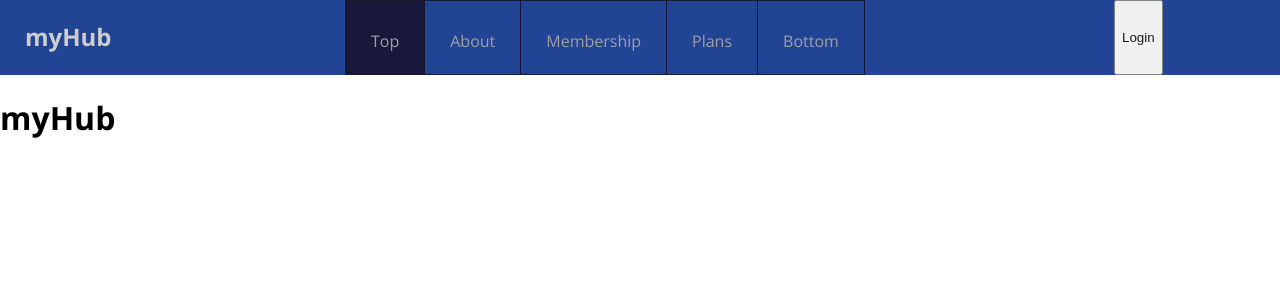
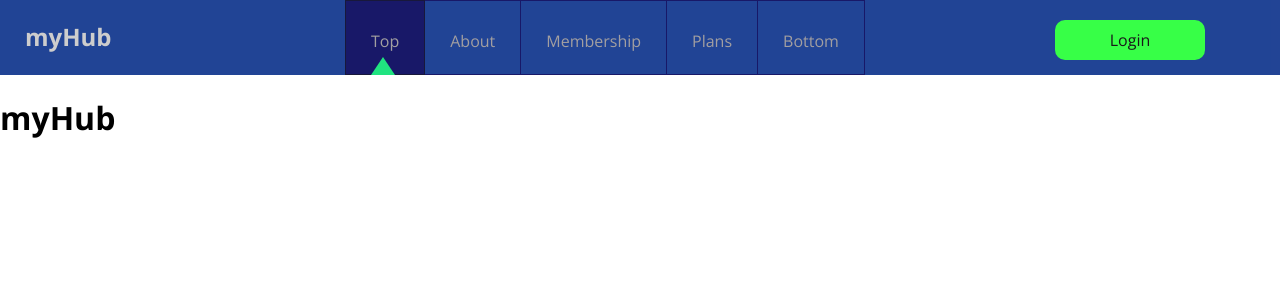
Before and after one commit to unholydeath7856/Archelois.com, a PHP site: page / in a window 1280 px wide. Shown: the top 300 px of the page. Run offline with PHP 8.4, Linux system fonts and the light colour scheme.

Commit message:
working on header and centering css triangle through absolute positioning and sass as well as need hero-bg-img

```diff
--- /dev/null
+++ b/Assets/Scripts/JS/events.js
@@ -0,0 +1,13 @@
+
+//Click Functions
+
+//Active nav update
+$('.nav-link').click(function () {
+  $('.nav-link').removeAttr('id','active');
+  $(this).prop('id','active');
+});
+
+//login open login module
+$('.btn-login').click(function () {
+  console.log("SUMMON THE LOGIN");
+})
--- a/Assets/Styles/CSS/main.css
+++ b/Assets/Styles/CSS/main.css
@@ -8,8 +8,8 @@ html, body {
   .header .navbar-fluid {
     opacity: 0.9;
     display: flex;
+    width: 100%;
     height: 75px;
-    width: 100%;
     background-color: #0A308A; }
     .header .navbar-fluid .brand-container {
       margin-left: 25px;
@@ -24,8 +24,8 @@ html, body {
       display: flex;
       border-left: 1px solid #000026;
       display: inline-flex;
+      width: 60%;
       height: 100%;
-      width: 60%;
       vertical-align: middle; }
       .header .navbar-fluid .nav-link-container .nav-link {
         display: flex;
@@ -34,13 +34,47 @@ html, body {
         height: 80%;
         padding: 10px 25px;
         padding-bottom: 3px;
-        border: 1px solid #000026;
+        border: 1px solid #000058;
         border-left: none;
         text-decoration: none;
         color: #989597; }
+        .header .navbar-fluid .nav-link-container .nav-link:hover {
+          border: 1px solid #00003f;
+          border-left: none;
+          background-color: #001771; }
       .header .navbar-fluid .nav-link-container #active {
-        background-color: #000026;
-        border: 1px solid #000012;
+        background-color: #000058;
+        border: 1px solid #000026;
         border-left: none; }
+        .header .navbar-fluid .nav-link-container #active:before {
+          top: 3.55em;
+          position: absolute;
+          width: 0;
+          height: 0;
+          content: '';
+          z-index: 2;
+          display: inline-block;
+          vertical-align: middle;
+          border-bottom: 18px solid #08E073;
+          border-left: 12px solid transparent;
+          border-right: 12px solid transparent; }
+    .header .navbar-fluid .btn-login {
+      cursor: pointer;
+      font-family: "Open Sans";
+      font-size: 16px;
+      width: 150px;
+      height: 40px;
+      top: 20px;
+      right: 75px;
+      position: absolute;
+      outline: none;
+      border: none;
+      border-radius: 10px;
+      background-color: #22ff34; }
+      .header .navbar-fluid .btn-login:active {
+        -webkit-box-shadow: inset 0px 0px 5px 2px rgba(0, 0, 0, 0.75);
+        -moz-box-shadow: inset 0px 0px 5px 2px rgba(0, 0, 0, 0.75);
+        box-shadow: inset 0px 0px 5px 2px rgba(0, 0, 0, 0.75);
+        background-color: #d1ffe3; }
 
 /*# sourceMappingURL=main.css.map */
--- /dev/null
+++ b/Assets/Styles/Sass/1-tools/functions.scss
@@ -0,0 +1,23 @@
+@function opposite-direction($directions) {
+      $opposite-directions: ();
+      $direction-map: (
+    'top': 'bottom',
+    'right': 'left',
+    'bottom': 'top',
+    'left': 'right',
+    'ltr': 'rtl',
+    'rtl': 'ltr'
+  );
+
+  @each $direction in $directions {
+    $opposite-direction: map-get($direction-map, $direction);
+        @if $opposite-direction != null {
+      $opposite-directions: append($opposite-directions, #{$opposite-direction});
+    }
+    @else {
+      @warn "No opposite direction can be found for `#{$direction}`.";
+    }
+  }
+
+  @return $opposite-directions;
+}
--- /dev/null
+++ b/Assets/Styles/Sass/1-tools/mixins.scss
@@ -0,0 +1,97 @@
+//-=+=- Mixins -=+=-
+//Size: Allows You to set width, height
+//Position: pass the mixin the style of position accept for flex
+//and then pass your size args
+//Prefix: set prefixs for all internet browsers
+//pass in the css then the browsers you need
+//Breakpoint Handler: sets quick media queries thorugh mixin string pass
+//Triangle: creates a triangle through css
+
+@import "functions.scss";
+
+@mixin size($width,$height: $width) {
+  width: $width;
+  height: $height;
+}
+
+@mixin position($position, $args) {
+  @each $o in top right bottom left {
+    $i: index($args, $o);
+    @if $i
+    and $i + 1 <= length($args)
+    and type-of( nth($args, $i + 1) ) == number {
+      #{$o}: nth($args, $i + 1);
+    }
+  }
+  position: $position;
+}
+
+@mixin absolute($args) {
+  @include position(absolute,$args);
+}
+
+@mixin fixed($args) {
+  @include position(fixed,$args);
+}
+
+@mixin relative($args) {
+  @include position(relative,$args);
+}
+
+@mixin prefix($map, $vendors: webkit moz ms o) {
+  @each $prop, $value in $map {
+    @if $vendors {
+      @each $vendor in $vendors {
+        #{"-" + $vendor + "-" + $prop}: #{$value};
+      }
+    }
+    #{$prop}: #{$value};
+  }
+}
+
+$breakpoints: (
+  'tiny': (max-width:767px),
+  'small': (min-width:768px),
+  'medium': (min-width:992px),
+  'large': (min-width:1200px),
+  'custom': (minx-width:480px)
+);
+
+@mixin breakpoint($name) {
+  @if map-has-key($breakpoints) {
+    @media #{inspect(map-get($breakpoints,$name))} {
+      @content;
+    }
+  } @else {
+    @warn "Couldn't find a breakpoint name `#{$name}`.";
+  }
+}
+
+@mixin triangle($direction, $position, $color: currentColor, $size: 12px) {
+  // Make sure the direction is valid
+  @if not index(top right bottom left, $direction) {
+    @warn "Direction must be one of top, right, bottom or left.";
+  }
+
+  @else {
+    @include absolute($position); // Position
+    @include size(0); // Size
+    content: '';
+    z-index: 2;
+    display: inline-block;
+    vertical-align: middle;
+
+    border-#{$direction}: $size * 1.5 solid $color;
+    $perpendicular-borders: $size solid transparent;
+
+    @if $direction == top or $direction == bottom {
+      border-left:   $perpendicular-borders;
+      border-right:  $perpendicular-borders;
+    }
+
+    @else if $direction == right or $direction == left {
+      border-bottom: $perpendicular-borders;
+      border-top:    $perpendicular-borders;
+    }
+  }
+}
--- a/Assets/Styles/Sass/2-sections/header.scss
+++ b/Assets/Styles/Sass/2-sections/header.scss
@@ -3,13 +3,11 @@
   .navbar-fluid {
     opacity: 0.9;
     display: flex;
-    height: 75px;
-    width: 100%;
+    @include size(100%,75px);
     background-color: $background-dark;
     .brand-container {
       margin-left: 25px;
-      width:20%;
-      height: 100%;
+      @include size(20%,100%);
       .brand-link {
         text-decoration: none;
         .brand-name {
@@ -22,9 +20,9 @@
       display: flex;
       border-left:1px solid $background-dark - 100;
       display: inline-flex;
-      height: 100%;
-      width:60%;
+      @include size(60%,100%);
       vertical-align: middle;
+
       .nav-link {
         display: flex;
         flex-direction: column;
@@ -32,15 +30,44 @@
         height: 80%;
         padding:10px 25px;
         padding-bottom: 3px;
-        border:1px solid $background-dark - 100;
+        border:1px solid $background-dark - 50;
         border-left:none;
         text-decoration: none;
         color:$medium-text;
+        &:hover {
+          border:1px solid $background-dark - 75;
+          border-left:none;
+          background-color: $background-dark - 25;
+        }
       }
       #active {
-        background-color: $background-dark - 100;
-        border:1px solid $background-dark - 120;
+        background-color: $background-dark - 50;
+        border:1px solid $background-dark - 100;
         border-left:none;
+        &:before {
+          @include triangle(
+            $direction:bottom,
+            $position: top 3.55em left ,
+            $color : #08E073
+          );
+        }
+      }
+    }
+    .btn-login {
+      cursor: pointer;
+      font-family: $font-family;
+      font-size:16px;
+      @include size(150px,40px);
+      @include position(absolute,top 20px right 75px);
+      outline: none;
+      border:none;
+      border-radius:10px;
+      background-color:$light-accent + 25;
+      &:active {
+        -webkit-box-shadow: inset 0px 0px 5px 2px rgba(0,0,0,0.75);
+        -moz-box-shadow: inset 0px 0px 5px 2px rgba(0,0,0,0.75);
+        box-shadow: inset 0px 0px 5px 2px rgba(0,0,0,0.75);
+        background-color:$light-accent + 200;
       }
     }
   }
--- a/Assets/Styles/Sass/main.scss
+++ b/Assets/Styles/Sass/main.scss
@@ -1,3 +1,32 @@
+//-=+=- Variables -=+=-
+//-=- Font-Family -=-
+//@import url(https://fonts.googleapis.com/css?family=Open+Sans:400,600,700);
+//$font-family: 'Open Sans';
+//-=- Color Scheme -=-
+//$background-light:#089DE0;
+//$background-medium:#04F7E2;
+//$background-dark:#0A308A;
+//-=- Accents -=-
+//$light-accent:#09FC1B;
+//$dark-accent:#08E073;
+//-=- Text-Colors -=-
+//$light-text:#c8c8c8;
+//$medium-text:#989597;
+//$dark-text:rgb(57, 57, 57);
+
+//-=+=- Mixins -=+=-
+//Size: Allows You to set width, height
+//Position: pass the mixin the style of position accept for flex
+//and then pass your size args
+//Prefix: set prefixs for all internet browsers
+//pass in the css then the browsers you need
+//Breakpoint Handler: sets quick media queries thorugh mixin string pass
+//Triangle: creates a triangle through css
+
+//-=+=- Functions -=+=-
+//Opposite-direction: reverses the direction given to the function
+
+
 html,body {
   margin: 0;
   padding: 0;
@@ -5,6 +34,8 @@ html,body {
 
 //tools import
 @import "1-tools/variables.scss";
+@import "1-tools/mixins.scss";
+@import "1-tools/functions.scss";
 //section import
 @import "2-sections/header.scss";
 //module import
--- a/index.php
+++ b/index.php
@@ -17,7 +17,6 @@
   </head>
   <body>
     <!-- Header !-->
-
     <header id="top" class="header">
 
       <!-- Nav !-->
@@ -40,7 +39,6 @@
     </header>
 
     <!-- About !-->
-
     <section class="about">
 
       <!-- What Is This !-->
@@ -86,6 +84,7 @@
 
     <!-- Scripts !-->
     <script src="Assets/Scripts/JS/jquery.js" charset="utf-8"></script>
+    <script src="Assets/Scripts/JS/events.js" charset="utf-8"></script>
     <script src="Assets/Scripts/JS/app.js" charset="utf-8"></script>
   </body>
 </html>
```
Also changed, not shown: Assets/Scripts/JS/app.js (line endings or trailing spaces), 1 other file.
